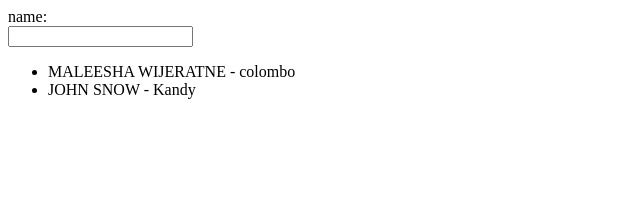
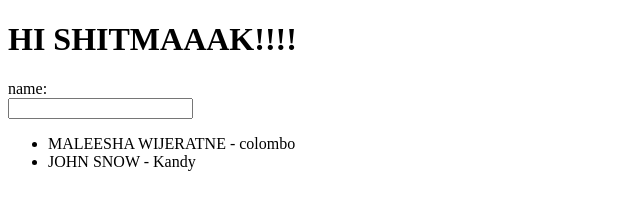
Before and after one commit to maleesha5/Quiz_Portal, a plain HTML site: page index.html in a window 1280 px wide. Shown: the whole page, without its empty margins (0-640 px from the left). Drawn offline with nearby package versions, Linux system fonts and the light colour scheme.

Commit message:
Update index.html

```diff
--- a/index.html
+++ b/index.html
@@ -7,7 +7,7 @@
 
 <body data-ng-init="persons=[{name:'Maleesha Wijeratne', city:'colombo'}, {name:'John Snow', city:'Kandy'}]">
     <script src="angular.min.js"></script>
-
+    <h1>HI SHITMAAAK!!!!</h1>
     name:
     <br>
     <input type="text" data-ng-model="name" />
```
